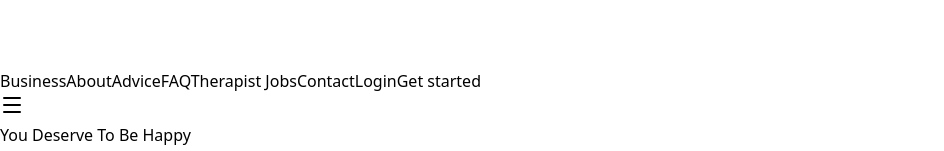
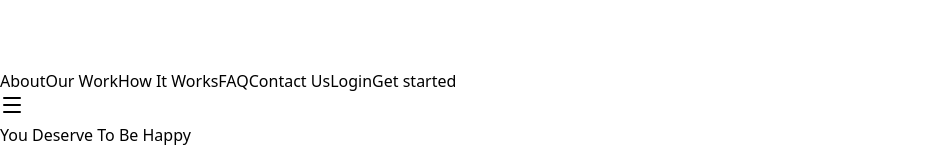
Before and after one commit to Tamrakar-Himanshu/sacred, a React (Vite) app: page / in a window 1280 px wide. Shown: the part 931-1082 px from the top of the page, without its empty margins (0-944 px from the left). Built offline with nearby package versions, Linux system fonts and the light colour scheme.

Commit message:
second commit

```diff
--- a/src/components/Footer.jsx
+++ b/src/components/Footer.jsx
@@ -3,7 +3,7 @@ import { Facebook, Instagram, Linkedin } from 'lucide-react';
 
 const Footer = () => {
   return (
-    <footer className="bg-stone-100 border-t border-stone-200">
+    <footer id='footer' className="bg-stone-100 border-t border-stone-200">
       <div className="max-w-7xl mx-auto px-6 pb-10">
         {/* Main Navigation Links */}
         <div className="py-6 border-b border-stone-200">
--- a/src/components/HeroSection.jsx
+++ b/src/components/HeroSection.jsx
@@ -117,9 +117,6 @@ const HeroSection = () => {
 
           {/* Desktop Menu */}
           <div className="hidden lg:flex items-center gap-8 font-semibold">
-            <a href="#" className={`${headerTextColor} hover:opacity-80`}>
-              Business
-            </a>
             <a
               href="#aboutus"
               className={`${headerTextColor} hover:opacity-80`}
@@ -127,16 +124,17 @@ const HeroSection = () => {
               About
             </a>
             <a href="#" className={`${headerTextColor} hover:opacity-80`}>
-              Advice
+              Our Work
             </a>
+            <a href="#" className={`${headerTextColor} hover:opacity-80`}>
+              How It Works
+            </a>
+
             <a href="#faq" className={`${headerTextColor} hover:opacity-80`}>
               FAQ
             </a>
-            <a href="#" className={`${headerTextColor} hover:opacity-80`}>
-              Therapist Jobs
-            </a>
-            <a href="#" className={`${headerTextColor} hover:opacity-80`}>
-              Contact
+            <a href="#footer" className={`${headerTextColor} hover:opacity-80`}>
+              Contact Us
             </a>
             <button
               className={`${headerTextColor} border ${BorderColor} rounded-full px-6 py-2 hover:bg-[#732C02] hover:text-[#fff] transition-colors`}
@@ -163,12 +161,11 @@ const HeroSection = () => {
         {/* Mobile Menu Dropdown */}
         {isMenuOpen && (
           <div className="lg:hidden font-bold bg-[#732C02] text-white flex flex-col space-y-4 px-6 py-4">
-            <a href="#">Business</a>
-            <a href="#aboutus">About</a>
-            <a href="#">Advice</a>
+            <a href="#">About</a>
+            <a href="#aboutus">Our Work</a>
+            <a href="#">How It Works</a>
             <a href="#faq">FAQ</a>
-            <a href="#">Therapist jobs</a>
-            <a href="#">Contact</a>
+            <a href="#footer">Contact Us</a>
             <button className="border border-white rounded-full px-6 py-2 hover:bg-white hover:text-[#732C02] transition-colors">
               Login
             </button>
@@ -187,7 +184,7 @@ const HeroSection = () => {
         >
           {/* Left Side - Heading */}
           <div className="flex flex-col justify-center ">
-            <h1 className=" sm:text-left text-center  text-[28px] lg:text-8xl font-extrabold mb-2 sm:mb-8 text-orange-100">
+            <h1 className=" sm:text-left text-center  text-[28px] lg:text-8xl font-extrabold mb-2 sm:mb-8 text-white">
               You Deserve To Be{" "}
               <span className="inline-block min-w-[200px] transition-all duration-500">
                 Happy
--- a/src/components/PhotoSection.jsx
+++ b/src/components/PhotoSection.jsx
@@ -14,7 +14,7 @@ const PhotoSection = () => {
             <div className="grid grid-cols-1 lg:grid-cols-2 gap-16 items-center">
               {/* Left Side: Text Content */}
               <div className="space-y-6">
-                <h2 className="text-4xl md:text-5xl lg:text-6xl font-light text-gray-900 leading-tight">
+                <h2 className="text-4xl font-normal md:text-5xl lg:text-6xl  text-gray-900 leading-tight">
                   Professional and qualified therapists who you can trust
                 </h2>
 
@@ -62,7 +62,7 @@ const PhotoSection = () => {
           </div>
         </div>
         <div className="">
-          <img src={div2} alt="img" className="w-full  " />
+          <img src={div2} alt="img" className="w-full    " />
         </div>
       </section>
     </>
--- a/src/components/VideeoSection.jsx
+++ b/src/components/VideeoSection.jsx
@@ -9,8 +9,8 @@ const VideoSection = () => {
 
   return (
     <>
-      <section className="relative bg-gradient-to-b from-[#f7f0e6] to-[#fffcf6] z-0">
-        <div className="curved-top"></div>
+      <section className="relative bg-[#D97F11] z-0">
+        <div className="curved-top-1 "></div>
 
         {/* Main content */}
         <div className="pt-2 sm:pt-32 pb-20 lg:pt-40 lg:pb-28">
@@ -18,7 +18,7 @@ const VideoSection = () => {
             <div className="grid grid-cols-1 lg:grid-cols-2 gap-16 items-center">
               {/* Left Side: Text Content */}
               <div className="space-y-6">
-                <h2 className="text-4xl md:text-5xl lg:text-6xl font-light text-gray-900 leading-tight">
+                <h2 className="text-4xl md:text-5xl lg:text-6xl font-normal text-gray-900 leading-tight">
                   Professional and qualified therapists who you can trust
                 </h2>
 
@@ -33,7 +33,7 @@ const VideoSection = () => {
                 </p>
 
                 <div className="pt-4">
-                  <button className="px-8 py-4 bg-[#D97F11] hover:bg-[#BF5F0B] text-white font-medium rounded-full transition-all duration-300 shadow-md hover:shadow-lg transform hover:scale-105">
+                  <button className="px-8 py-4 bg-[#fac94ee6] hover:bg-[#BF5F0B] text-white font-medium rounded-full transition-all duration-300 shadow-md hover:shadow-lg transform hover:scale-105">
                     Get matched to a therapist
                   </button>
                 </div>
@@ -108,7 +108,7 @@ const VideoSection = () => {
           </div>
         </div>
         <div className="">
-          <img src={div2} alt="img" className="w-full" />
+          <img src={div2} alt="img" className="w-full " />
         </div>
       </section>
     </>
--- a/src/index.css
+++ b/src/index.css
@@ -17,6 +17,16 @@
     right: 0;
     top: -70px;
 }
+.curved-top-1 {
+    content: "";
+    height: 84px;
+    background: #D97F11;
+    border-radius: 50% 50% 0 0 / 70% 130% 0% 0;
+    position: absolute;
+    left: 0;
+    right: 0;
+    top: -75px;
+}
 
 
 .container {
```
Also changed, not shown: src/assets/divider-main-3.png (added).
